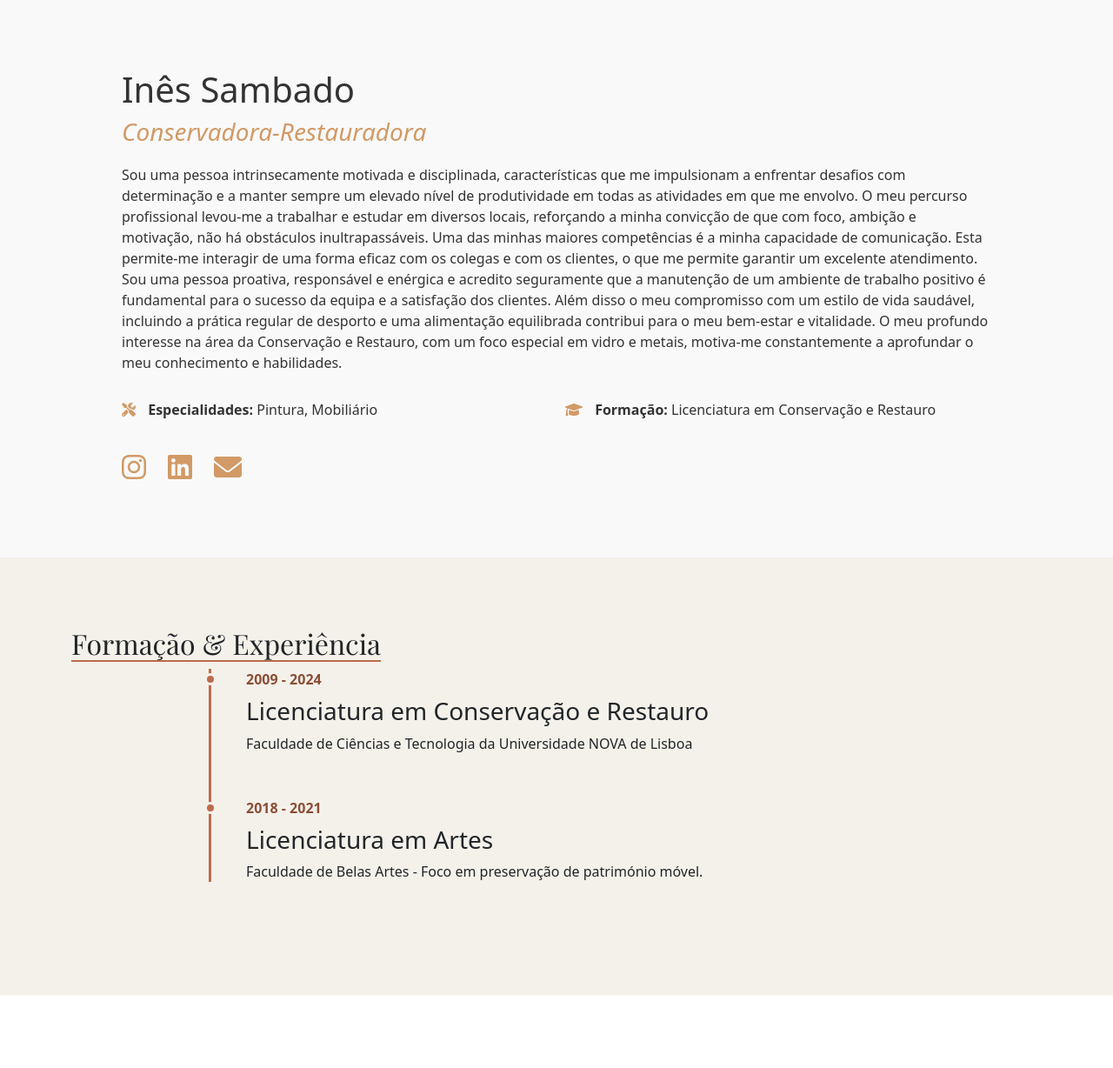
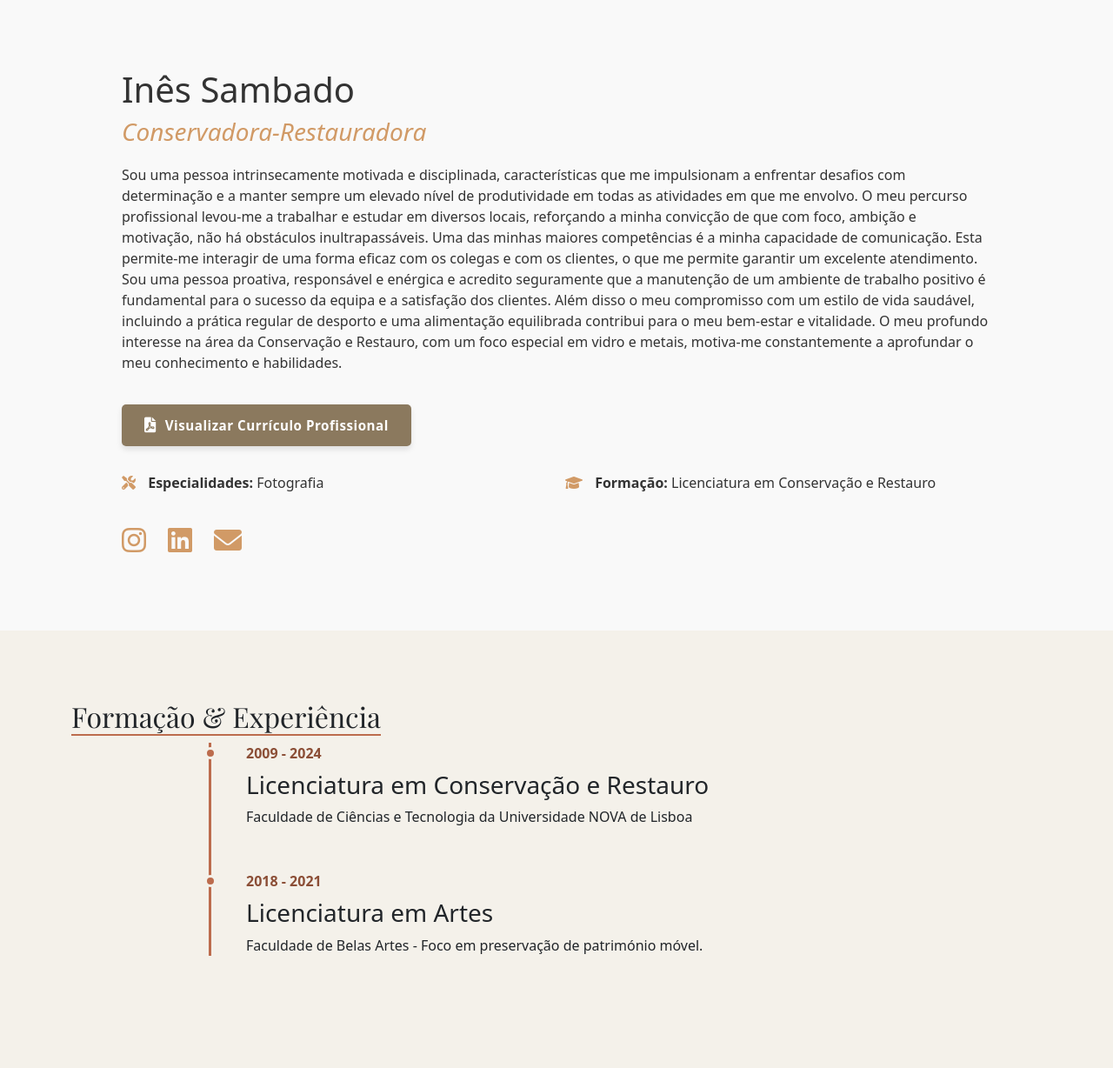
Before and after one commit to Rui-Passos/Portfolio-Restauro, a Flask app: page / in a window 1280 px wide. Shown: the part 681-1909 px from the top of the page at 87% size. Run offline with Flask 3, Linux system fonts and the light colour scheme; data that the repository does not hold is empty; some web fonts are replaced.

Commit message:
feat: add dynamic PDF CV upload and elegant bronze button styling

```diff
--- a/app.py
+++ b/app.py
@@ -24,7 +24,7 @@ app.config['SQLALCHEMY_TRACK_MODIFICATIONS'] = False
 app.config['UPLOAD_FOLDER'] = os.path.join('static', 'uploads')
 app.config['MAX_CONTENT_LENGTH'] = 16 * \
     1024 * 1024  # Limit upload size to 16MB
-ALLOWED_EXTENSIONS = {'png', 'jpg', 'jpeg', 'gif'}
+ALLOWED_EXTENSIONS = {'png', 'jpg', 'jpeg', 'gif', 'pdf'}
 
 db = SQLAlchemy(app)
 
@@ -150,14 +150,29 @@ def projeto_detalhe(id):
 def editar_info():
     info = carregar_info()
     if request.method == 'POST':
-        # Lista de campos para atualizar automaticamente
+        # 1. Atualizar campos de texto
         campos = ['nome', 'titulo', 'sobre_mim', 'especialidades', 'formacao', 'email', 'linkedin', 'instagram']
-
         for campo in campos:
             info[campo] = request.form.get(campo)
 
+        # 2. Lógica para o PDF do Currículo
+        if 'cv_file' in request.files:
+            file = request.files['cv_file']
+            if file and file.filename != '':
+                if file.filename.lower().endswith('.pdf'):
+                    # Usamos um nome fixo para o CV para evitar acumular ficheiros velhos
+                    filename = "curriculo_ines_sambado.pdf"
+                    file.save(os.path.join(app.config['UPLOAD_FOLDER'], filename))
+                    info['cv_path'] = filename # Guarda o nome no info.json
+                else:
+                    # Opcional: podias passar uma mensagem de erro aqui se não for PDF
+                    "O ficheiro do CV deve ser um PDF."
+                    pass
+
+        # 3. Guardar tudo no info.json
         if guardar_info(info):
             return redirect(url_for('admin'))
+
     return render_template('editar_info.html', info=info)
 
 
--- a/info.json
+++ b/info.json
@@ -4,7 +4,8 @@
     "linkedin": "https://www.linkedin.com/in/in%C3%AAs-sambado-840171ba/",
     "nome": "Inês Sambado ",
     "titulo": "Conservadora-Restauradora",
-    "especialidades": "Pintura, Mobiliário",
+    "especialidades": "Fotografia",
     "formacao": "Licenciatura em Conservação e Restauro",
-    "instagram": "https://www.instagram.com/inessambado/"
+    "instagram": "https://www.instagram.com/inessambado/",
+    "cv_path": "cv_ines_sambado.pdf"
 }
--- a/static/style.css
+++ b/static/style.css
@@ -393,3 +393,38 @@ footer {
     opacity: 0.5;
     text-transform: uppercase;
 }
+
+/* 9. BOTÃO CV */
+/* Estilo para o Botão do CV */
+.btn-cv {
+    display: inline-flex;
+    align-items: center;
+    gap: 10px;
+    background-color: #8b795e; /* Bronze base */
+    color: #ffffff !important;
+    padding: 12px 25px;
+    border-radius: 5px;
+    text-decoration: none;
+    font-weight: 600;
+    font-size: 0.95rem;
+    letter-spacing: 0.5px;
+    transition: all 0.3s ease;
+    border: 1px solid transparent;
+    margin-top: 20px;
+    box-shadow: 0 4px 6px rgba(0, 0, 0, 0.1);
+}
+
+.btn-cv i {
+    font-size: 1.1rem;
+}
+
+.btn-cv:hover {
+    background-color: #a69275; /* Bronze mais claro ao passar o rato */
+    transform: translateY(-2px);
+    box-shadow: 0 6px 12px rgba(0, 0, 0, 0.15);
+    color: #ffffff;
+}
+
+.btn-cv:active {
+    transform: translateY(0);
+}
--- a/templates/index.html
+++ b/templates/index.html
@@ -39,6 +39,16 @@
 
                 <p class="bio">{{ info.sobre_mim }}</p>
 
+                {% if info.cv_path %}
+                <div class="cv-wrapper">
+                    <a href="{{ url_for('static', filename='uploads/' + info.cv_path) }}"
+                    target="_blank"
+                    class="btn-cv">
+                    <i class="fas fa-file-pdf"></i> Visualizar Currículo Profissional
+                    </a>
+                </div>
+                {% endif %}
+
                 <div class="details-grid">
                     <div class="detail-item">
                         <i class="fas fa-tools"></i>
@@ -60,8 +70,8 @@
                     {% endif %}
 
                     <a href="mailto:{{ info.email }}"><i class="fas fa-envelope"></i></a>
-                </div>
             </div>
+
         </div>
     </section>
 
```
Also changed, not shown: templates/editar_info.html (+15 -1 lines).
